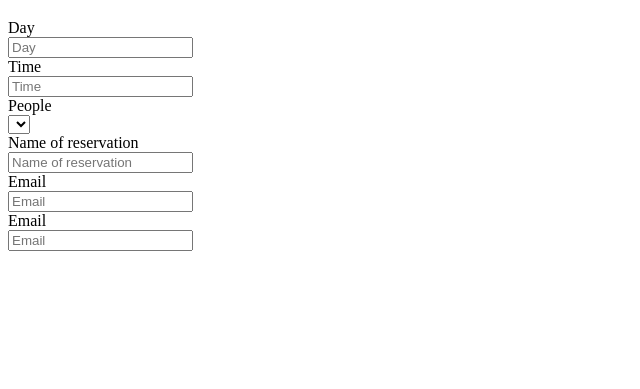
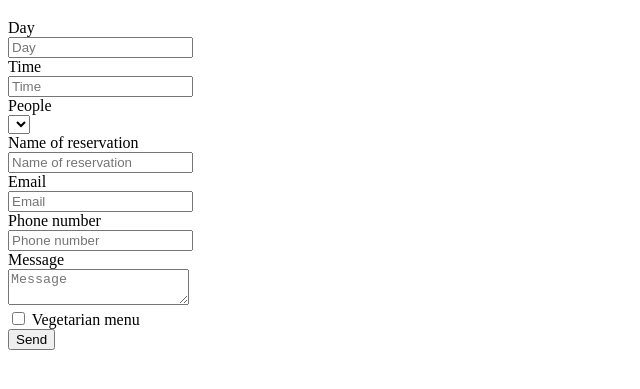
Before and after one commit to Shea35/Booking-form, a plain HTML site: page index.html in a window 1280 px wide. Shown: the part 61-450 px from the top of the page, without its empty margins (0-640 px from the left). Drawn offline with Linux system fonts and the light colour scheme.

Commit message:
structure
html structure complete

```diff
--- a/index.html
+++ b/index.html
@@ -8,11 +8,11 @@
     <title>Booking Form</title>
 </head>
 
-<body>
+<div>
 
 
     <h1>Booking Form</h1>
-
+    <div id="form-container">
         <form action="send-restaurant-contact-from">
 
             <div class="form-row three">
@@ -55,27 +55,49 @@
 
             <section>
 
-            <div>
+                <div class="form-row">
                     <div class="title">Name of reservation</div>
                     <input type="text" name="name" class="field" placeholder="Name of reservation" required>
                 </div>
 
 
-            <div>
+                <div class="form-row">
                     <div class="title">Email</div>
                     <input type="email" name="email" class="field" placeholder="Email" required>
                 </div>
 
-            <div>
-                <div class="title">Email</div>
-                <input type="email" name="email" class="field" placeholder="Email" required>
+                <div class="form-row">
+                    <div class="title">Phone number</div>
+                    <input type="email" name="phone" class="field" placeholder="Phone number" required>
                 </div>
+
+                <div class="form-row">
+                    <div class="title">Message</div>
+                    <textarea name="message" class="field" placeholder="Message" required></textarea>
+                </div>
+
+                <!-- checkbox -->
+
+                <div class="form-row">
+                    <div class="checkbox-radio">
+                        <input type="checkbox" class="field" value="yes">
+                        <label for="veg-menu">
+                            <span>Vegetarian menu</span>
+                        </label>
+                    </div>
+                </div>
+
+                <!-- end of checkbox -->
+
+
+
+                <button class="btn" type="submit">Send</button>
 
 
             </section>
         </form>
 
-
+    </div>
 
     </body>
 
```
Lines whose indentation alone changed are shown as unchanged.
